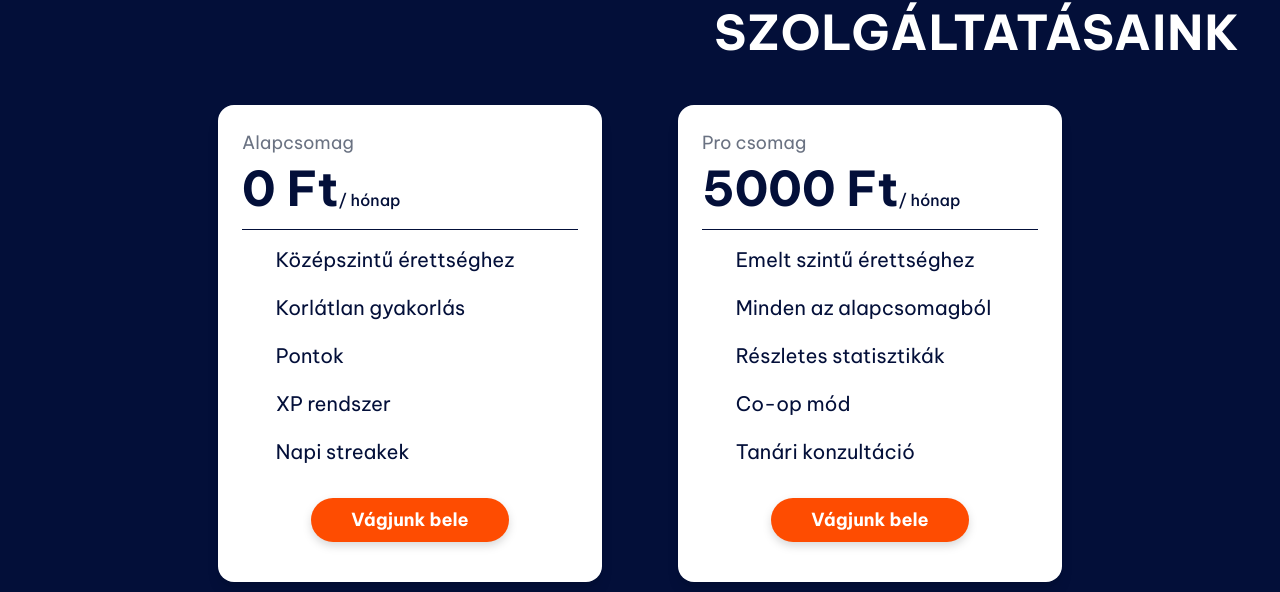
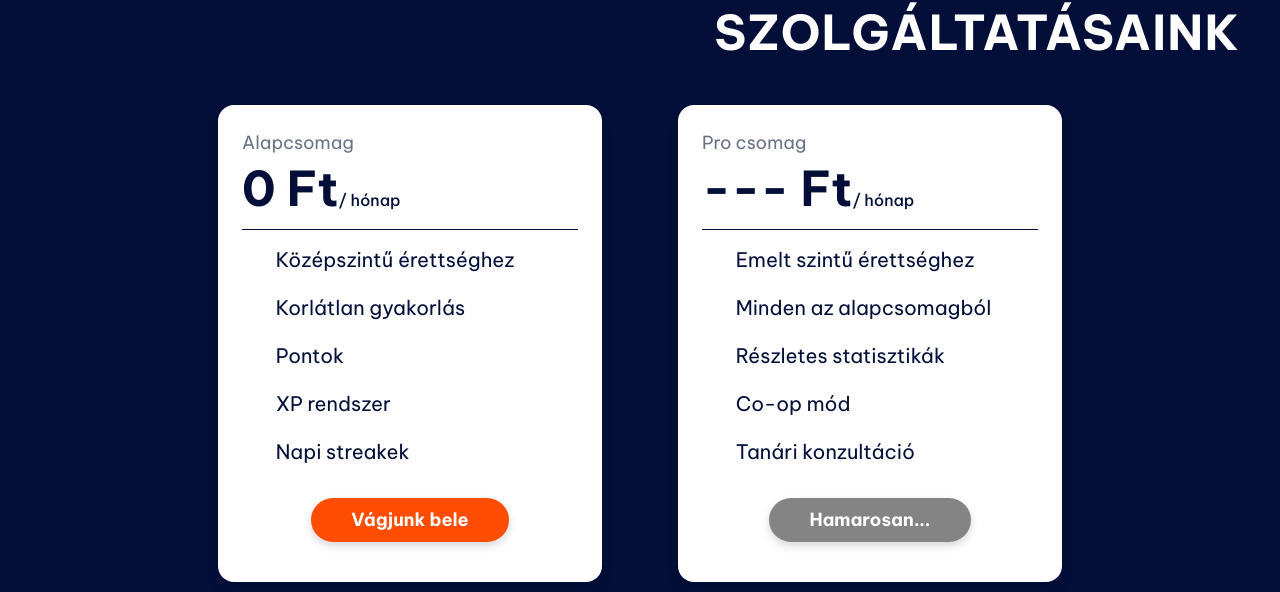
Before and after one commit to Csaba44/SkillIssue, a Vue app in the folder frontend/: page / in a window 1280 px wide. Shown: the part 1812-2404 px from the top of the page. Built offline with nearby package versions, Linux system fonts and the light colour scheme; no server answers; some icons are missing.

Commit message:
Fix: type issues, minor value adjustments

```diff
--- a/frontend/src/components/HomePage/PricingCard.vue
+++ b/frontend/src/components/HomePage/PricingCard.vue
@@ -8,7 +8,7 @@ const props = defineProps({
         default: "Alapcsomag",
     },
     price: {
-        type: Number,
+        type: String,
         default: 0,
     },
     features: {
@@ -18,6 +18,10 @@ const props = defineProps({
     buttonTitle: {
         type: String,
         default: "Vágjunk bele",
+    },
+    buttonDisabled:  {
+        type: Boolean,
+        default: false,
     }
 });
 
@@ -42,7 +46,7 @@ const props = defineProps({
             </ul>
         </div>
         <div class="flex justify-center mt-8">
-            <Button title="Vágjunk bele" class="md:text-lg text-md text-nowrap" />
+            <Button :title="props.buttonTitle" :disabled="props.buttonDisabled" class="md:text-lg text-md text-nowrap" />
         </div>
     </div>
 </template>
--- a/frontend/src/views/HomeView.vue
+++ b/frontend/src/views/HomeView.vue
@@ -39,7 +39,7 @@ import PricingCard from "../components/HomePage/PricingCard.vue";
       <div class="grid grid-cols-1 md:grid-cols-2 gap-6 max-w-4xl mx-auto justify-items-center">
         <PricingCard subscription="Alapcsomag" price="0" :features="['Középszintű érettséghez', 'Korlátlan gyakorlás', 'Pontok', 'XP rendszer', 'Napi streakek']" />
 
-        <PricingCard buttonTitle="Hamarosan..." subscription="Pro csomag" price="5000" :features="['Emelt szintű érettséghez', 'Minden az alapcsomagból', 'Részletes statisztikák', 'Co-op mód', 'Tanári konzultáció']" />
+        <PricingCard :buttonDisabled="true" buttonTitle="Hamarosan..." subscription="Pro csomag" price="---" :features="['Emelt szintű érettséghez', 'Minden az alapcsomagból', 'Részletes statisztikák', 'Co-op mód', 'Tanári konzultáció']" />
       </div>
     </Container>
   </section>
```
